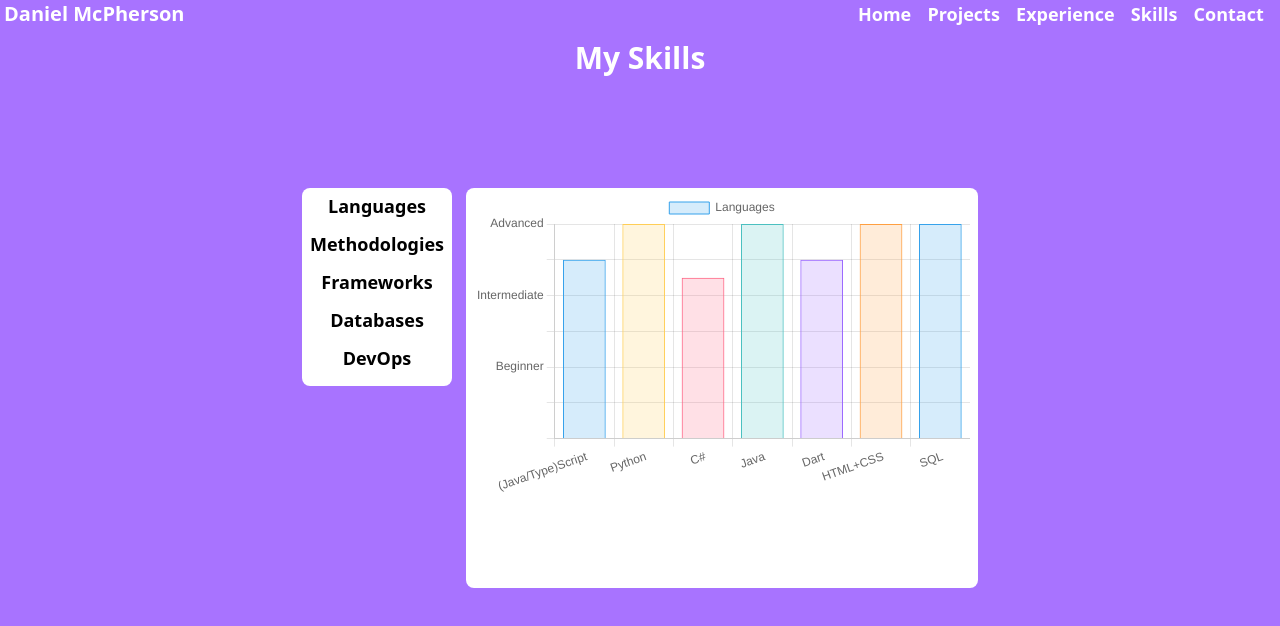
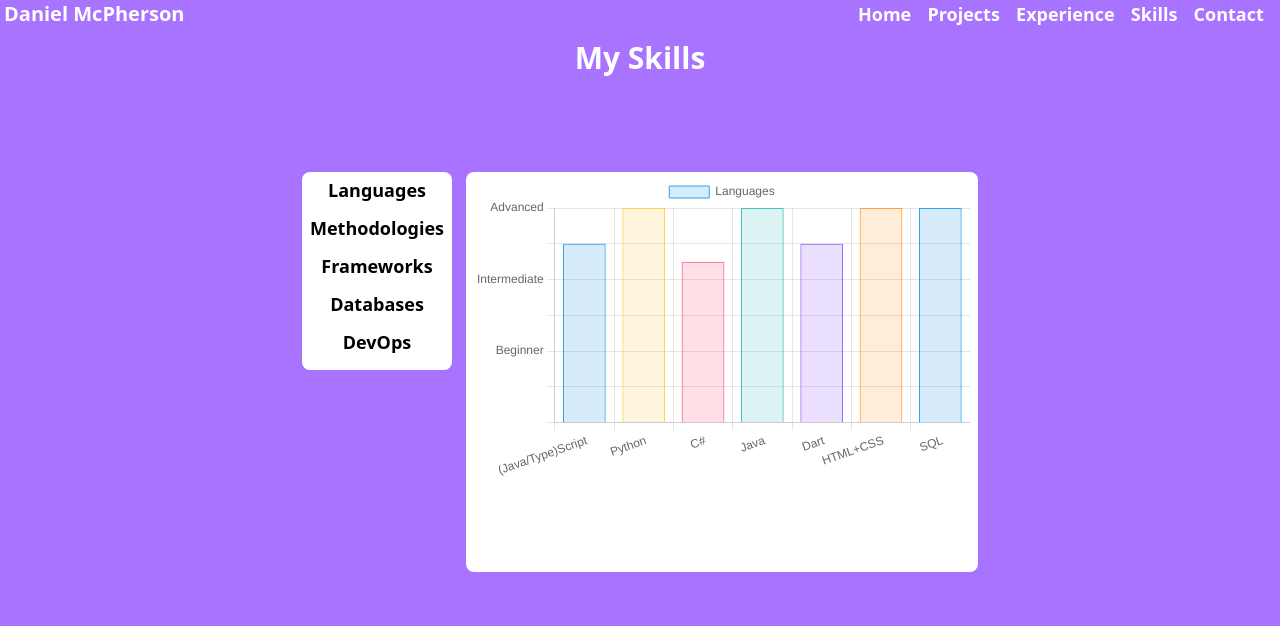
Before and after one commit to RangerVinven/Old-Old-Portfolio, a Next.js app: page /skills in a window 1280 px wide. Shown: the top 626 px of the page. Built offline with nearby package versions, Linux system fonts and the light colour scheme.

Commit message:
Changed the top margin of the chart div

```diff
--- a/pages/skills.tsx
+++ b/pages/skills.tsx
@@ -18,7 +18,7 @@ export default function skills() {
         <Navbar />
         <PageTitle title="My Skills" />
 
-        <div className="flex justify-center h-full w-full mt-28">
+        <div className="flex justify-center h-full w-full mt-24">
             <div className="flex flex-col justify-center items-center bg-white h-fit w-fit px-2 py-1 rounded-lg mr-3.5">
                 <h3 className={categoryClass} onClick={() => setselectedCategory(Categories.Languages)}>Languages</h3>
                 <h3 className={categoryClass} onClick={() => setselectedCategory(Categories.Methodologies)}>Methodologies</h3>
```
